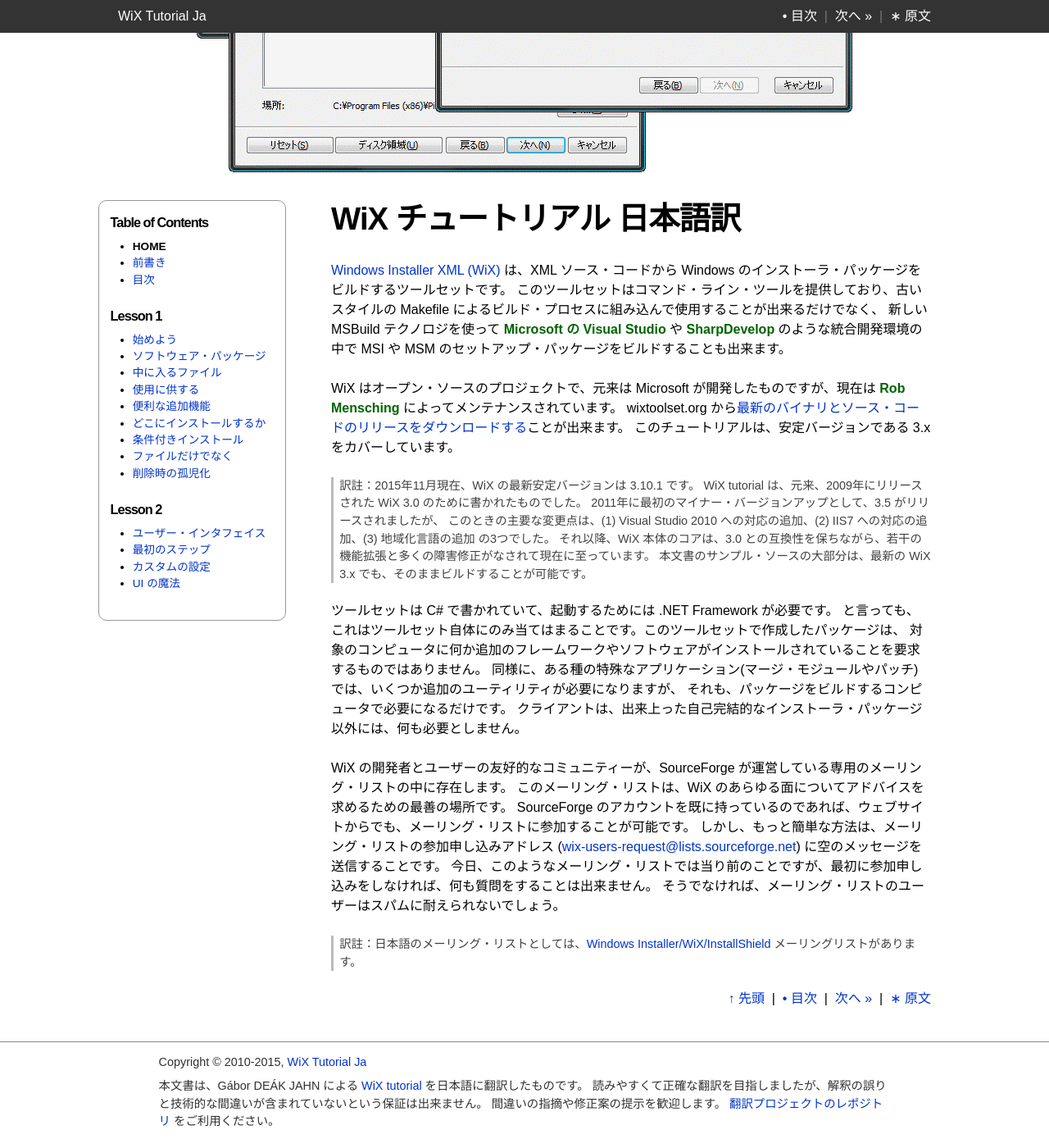
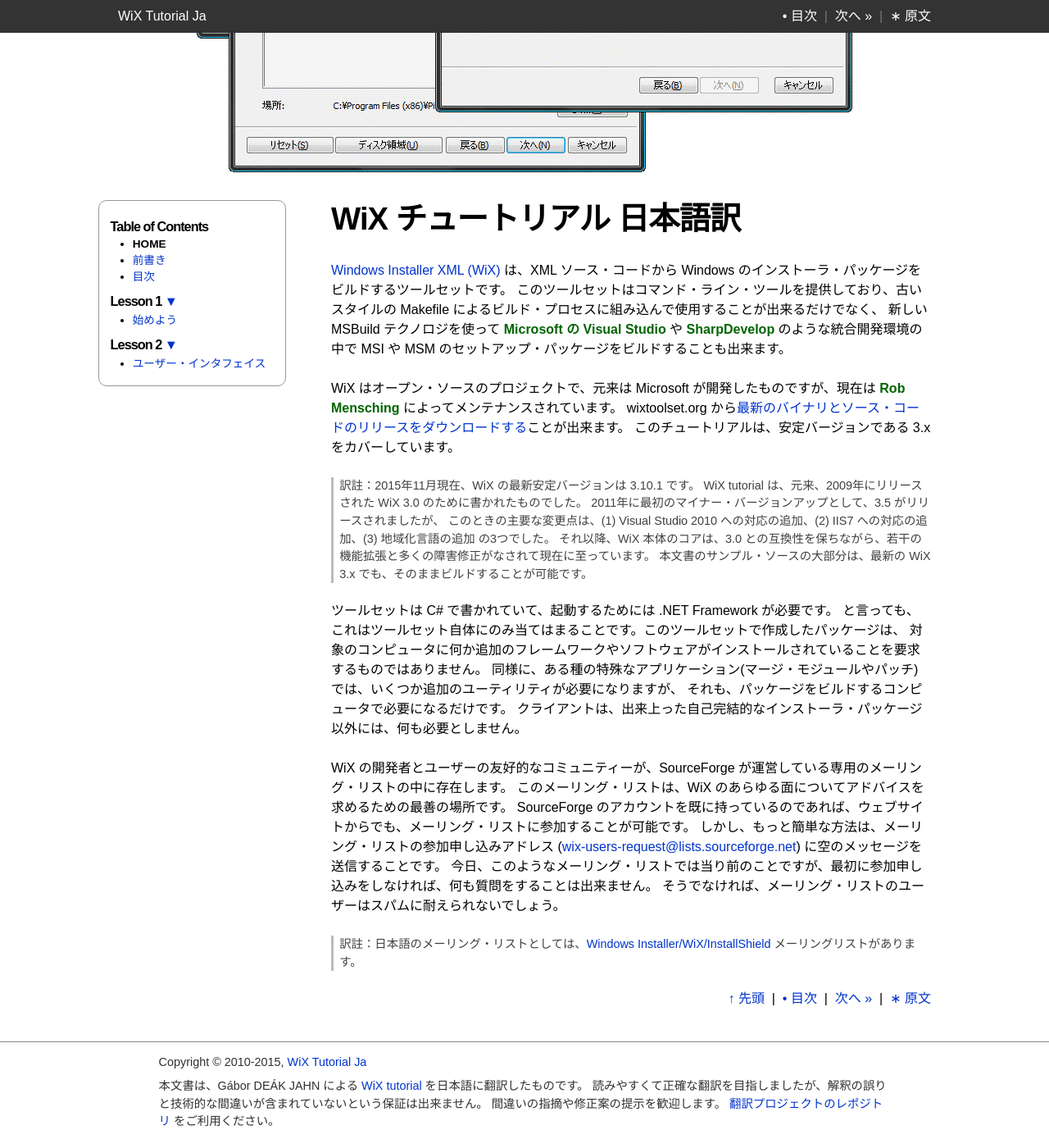
Before and after one commit to wix-tutorial-ja/wix-tutorial-ja.github.com, a Jekyll site: the page built from index.md, in a window 1280 px wide and 1400 px high, scrolled down 406 px. Shown: the whole window at 82% size. Built offline with Jekyll 4.4.1, drawn with Linux system fonts in a browser that asks for light colours; nearby versions of some CDN libraries.

Commit message:
introcuced jQuery to improve the side menu

```diff
--- a/_layouts/default.html
+++ b/_layouts/default.html
@@ -85,51 +85,66 @@
                 <div class="row">
                     <div class="col" id="side-navi">
                         <h3>Table of Contents</h3>
-                        <ul class="side-navi">
-                            <li
-                            {% if page.current == "home" %} class="current"{% endif %}>
-                            <a href="/index.html" title="HOME">HOME</a>
+                        <ul class="side-navi open" id="sn-block-main">
+                            <li id="sn-home">
+                                <a href="/index.html" title="HOME">HOME</a>
                             </li>
-                            <li
-                            {% if page.current == "preface" %} class="current"{% endif %}>
-                            <a href="/preface.html" title="前書き">前書き</a>
+                            <li id="sn-preface">
+                                <a href="/preface.html" title="前書き">前書き</a>
                             </li>
-                            <li
-                            {% if page.current == "toc" %} class="current"{% endif %}>
-                            <a href="/toc.html" title="目次">目次</a>
+                            <li id="sn-toc">
+                                <a href="/toc.html" title="目次">目次</a>
                             </li>
                         </ul>
-                        <h4>Lesson 1</h4>
-                        <ul class="side-navi">
-                            <li{% if page.current == "ch01" %} class="current"{% endif %}>
-                            <a href="/ch01/index.html" title="Lesson 1">始めよう</a></li>
-                            <li{% if page.current == "ch01-01" %} class="current"{% endif %}>
-                            <a href="/ch01/01-the-software-package.html" title="ソフトウェア・パッケージ">ソフトウェア・パッケージ</a></li>
-                            <li{% if page.current == "ch01-02" %} class="current"{% endif %}>
-                            <a href="/ch01/02-the-files-inside.html" title="中に入るファイル">中に入るファイル</a></li>
-                            <li{% if page.current == "ch01-03" %} class="current"{% endif %}>
-                            <a href="/ch01/03-putting-it-to-use.html" title="使用に供する">使用に供する</a></li>
-                            <li{% if page.current == "ch01-04" %} class="current"{% endif %}>
-                            <a href="/ch01/04-useful-extras.html" title="便利な追加機能">便利な追加機能</a></li>
-                            <li{% if page.current == "ch01-05" %} class="current"{% endif %}>
-                            <a href="/ch01/05-where-to-install.html" title="どこにインストールするか">どこにインストールするか</a></li>
-                            <li{% if page.current == "ch01-06" %} class="current"{% endif %}>
-                            <a href="/ch01/06-conditional-installation.html" title="条件付きインストール">条件付きインストール</a></li>
-                            <li{% if page.current == "ch01-07" %} class="current"{% endif %}>
-                            <a href="/ch01/07-beyond-files.html" title="ファイルだけでなく">ファイルだけでなく</a></li>
-                            <li{% if page.current == "ch01-08" %} class="current"{% endif %}>
-                            <a href="/ch01/08-orphaned-on-removal.html" title="削除時の孤児化">削除時の孤児化</a></li>
+                        <h4>Lesson 1 <a class="snb" id="sn-btn-ch01"  href="#"></a></h4>
+                        <ul class="open">
+                            <li id="sn-ch01">
+                                <a href="/ch01/index.html" title="Lesson 1">始めよう</a>
+                            </li>
                         </ul>
-                        <h4>Lesson 2</h4>
-                        <ul class="side-navi">
-                            <li{% if page.current == "ch02" %} class="current"{% endif %}>
-                            <a href="/ch02/index.html" title="Lesson 2">ユーザー・インタフェイス</a></li>
-                            <li{% if page.current == "ch02-01" %} class="current"{% endif %}>
-                            <a href="/ch02/01-first-steps.html" title="最初のステップ">最初のステップ</a></li>
-                            <li{% if page.current == "ch02-02" %} class="current"{% endif %}>
-                            <a href="/ch02/02-custom-settings.html" title="カスタムの設定">カスタムの設定</a></li>
-                            <li{% if page.current == "ch02-03" %} class="current"{% endif %}>
-                            <a href="/ch02/03-ui-wizardry.html" title="UI の魔法">UI の魔法</a></li>
+                        <ul class="side-navi" id="sn-block-ch01">
+                            <li id="sn-ch01-01">
+                                <a href="/ch01/01-the-software-package.html" title="ソフトウェア・パッケージ">ソフトウェア・パッケージ</a>
+                            </li>
+                            <li id="sn-ch01-02">
+                                <a href="/ch01/02-the-files-inside.html" title="中に入るファイル">中に入るファイル</a>
+                            </li>
+                            <li id="sn-ch01-03">
+                                <a href="/ch01/03-putting-it-to-use.html" title="使用に供する">使用に供する</a>
+                            </li>
+                            <li id="sn-ch01-04">
+                                <a href="/ch01/04-useful-extras.html" title="便利な追加機能">便利な追加機能</a>
+                            </li>
+                            <li id="sn-ch01-05">
+                                <a href="/ch01/05-where-to-install.html" title="どこにインストールするか">どこにインストールするか</a>
+                            </li>
+                            <li id="sn-ch01-06">
+                                <a href="/ch01/06-conditional-installation.html" title="条件付きインストール">条件付きインストール</a>
+                            </li>
+                            <li id="sn-ch01-07">
+                                <a href="/ch01/07-beyond-files.html" title="ファイルだけでなく">ファイルだけでなく</a>
+                            </li>
+                            <li id="sn-ch01-08">
+                                <a href="/ch01/08-orphaned-on-removal.html" title="削除時の孤児化">削除時の孤児化</a>
+                            </li>
+                                    </li>
+                        </ul>
+                        <h4>Lesson 2 <a class="snb" id="sn-btn-ch02" href="#"></a></h4>
+                        <ul class="open">
+                            <li id="sn-ch02">
+                                <a href="/ch02/index.html" title="Lesson 2">ユーザー・インタフェイス</a>
+                            </li>
+                        </ul>
+                        <ul class="side-navi" id="sn-block-ch02">
+                            <li id="sn-ch02-01">
+                                <a href="/ch02/01-first-steps.html" title="最初のステップ">最初のステップ</a>
+                            </li>
+                            <li id="sn-ch02-02">
+                                <a href="/ch02/02-custom-settings.html" title="カスタムの設定">カスタムの設定</a>
+                            </li>
+                            <li id="sn-ch02-03">
+                                <a href="/ch02/03-ui-wizardry.html" title="UI の魔法">UI の魔法</a>
+                            </li>
                         </ul>
                     </div>
                 </div>
--- a/css/style.css
+++ b/css/style.css
@@ -192,7 +192,21 @@
 
     }
     #side-navi ul {
+        display: none;
+    }
+    #side-navi ul.open {
+        display: inline-block;
         list-style-position: outside;
+        height: 0;
+    }
+    #side-navi h3, #side-navi h4 {
+        margin: 0.3em 0 0 0;
+    }
+    a.snb:before {
+        content: ' ▼ ';
+    }
+    a.snb.open:before {
+        content: ' △ ';
     }
     li.current a{
         color: black;
```
Also changed, not shown: other parts of _layouts/default.html (+28 -1 lines).
